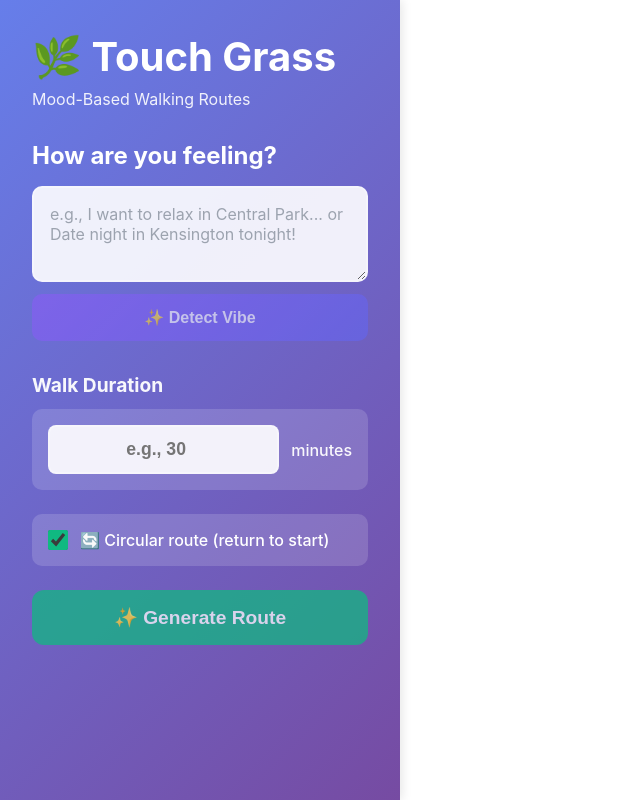
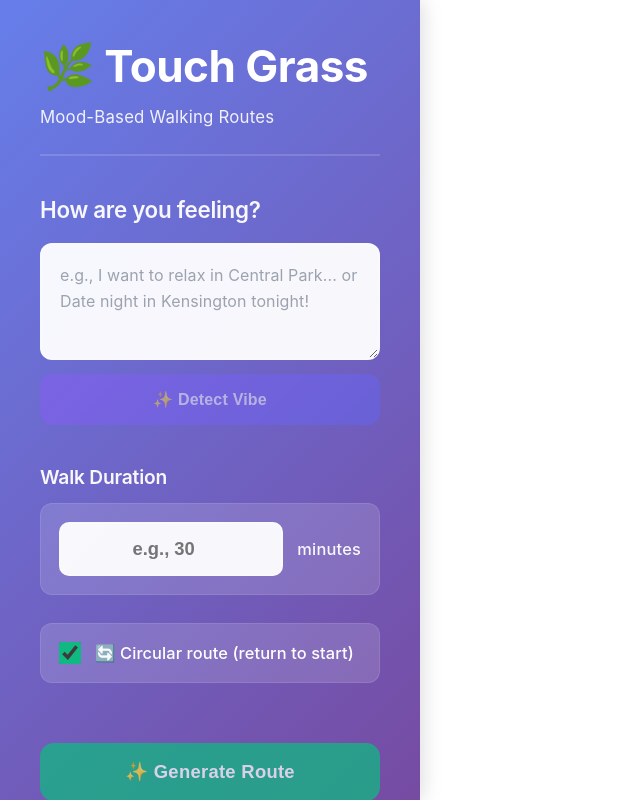
Before and after one commit to dev16mehta/Touch-Grass, a React app in the folder frontend/: page / in a window 1280 px wide. Shown: the whole page, without its empty margins (0-640 px from the left). Built offline with nearby package versions, Linux system fonts and the light colour scheme; no server answers; the HTML template or start-up script is replaced by a standard one.

Commit message:
ui changes

```diff
--- a/frontend/src/App.css
+++ b/frontend/src/App.css
@@ -14,176 +14,232 @@
 }
 
 .sidebar {
-  width: 400px;
+  width: 420px;
   background: linear-gradient(135deg, #667eea 0%, #764ba2 100%);
   color: white;
-  padding: 2rem;
+  padding: 2.5rem;
   overflow-y: auto;
-  box-shadow: 2px 0 10px rgba(0, 0, 0, 0.1);
+  box-shadow: 2px 0 20px rgba(0, 0, 0, 0.15);
+}
+
+/* Custom scrollbar for sidebar */
+.sidebar::-webkit-scrollbar {
+  width: 8px;
+}
+
+.sidebar::-webkit-scrollbar-track {
+  background: rgba(255, 255, 255, 0.1);
+  border-radius: 10px;
+}
+
+.sidebar::-webkit-scrollbar-thumb {
+  background: rgba(255, 255, 255, 0.3);
+  border-radius: 10px;
+}
+
+.sidebar::-webkit-scrollbar-thumb:hover {
+  background: rgba(255, 255, 255, 0.4);
 }
 
 .header {
-  margin-bottom: 2rem;
+  margin-bottom: 2.5rem;
+  padding-bottom: 1.5rem;
+  border-bottom: 2px solid rgba(255, 255, 255, 0.15);
 }
 
 .header h1 {
-  font-size: 2.5rem;
-  margin-bottom: 0.5rem;
+  font-size: 2.75rem;
+  margin-bottom: 0.75rem;
+  font-weight: 700;
+  letter-spacing: -0.5px;
+  line-height: 1.2;
 }
 
 .tagline {
-  font-size: 1rem;
+  font-size: 1.05rem;
   opacity: 0.9;
+  line-height: 1.5;
+  letter-spacing: 0.2px;
 }
 
 .vibe-selector {
-  margin-bottom: 2rem;
+  margin-bottom: 2.5rem;
 }
 
 .vibe-selector h2 {
-  font-size: 1.5rem;
-  margin-bottom: 1rem;
+  font-size: 1.4rem;
+  margin-bottom: 1.25rem;
+  font-weight: 600;
+  letter-spacing: -0.3px;
+  opacity: 0.95;
 }
 
 .vibe-grid {
   display: grid;
   grid-template-columns: repeat(2, 1fr);
-  gap: 1rem;
+  gap: 0.875rem;
 }
 
 .vibe-button {
   background: white;
-  border: 3px solid #e5e7eb;
-  border-radius: 12px;
+  border: 3px solid transparent;
+  border-radius: 14px;
   padding: 1.5rem 1rem;
   cursor: pointer;
-  transition: all 0.3s ease;
+  transition: all 0.25s cubic-bezier(0.4, 0, 0.2, 1);
   display: flex;
   flex-direction: column;
   align-items: center;
-  gap: 0.5rem;
+  gap: 0.625rem;
+  box-shadow: 0 2px 8px rgba(0, 0, 0, 0.08);
 }
 
 .vibe-button:hover {
-  transform: translateY(-2px);
-  box-shadow: 0 4px 12px rgba(0, 0, 0, 0.15);
+  transform: translateY(-3px);
+  box-shadow: 0 6px 16px rgba(0, 0, 0, 0.12);
+  border-color: rgba(102, 126, 234, 0.2);
 }
 
 .vibe-button.active {
   border-width: 3px;
-  box-shadow: 0 4px 12px rgba(0, 0, 0, 0.2);
-  transform: scale(1.05);
+  box-shadow: 0 6px 20px rgba(0, 0, 0, 0.18);
+  transform: translateY(-3px) scale(1.02);
 }
 
 .vibe-emoji {
-  font-size: 2.5rem;
+  font-size: 2.75rem;
+  line-height: 1;
 }
 
 .vibe-name {
-  font-size: 1rem;
+  font-size: 1.05rem;
   font-weight: 600;
   color: #1f2937;
+  letter-spacing: 0.2px;
 }
 
 .generate-button {
   width: 100%;
-  padding: 1rem;
-  font-size: 1.2rem;
+  padding: 1.125rem;
+  font-size: 1.15rem;
   font-weight: 600;
   color: white;
   background: #10b981;
   border: none;
-  border-radius: 12px;
+  border-radius: 14px;
   cursor: pointer;
-  transition: all 0.3s ease;
-  margin-bottom: 1rem;
+  transition: all 0.25s cubic-bezier(0.4, 0, 0.2, 1);
+  margin: 2rem 0 1.5rem 0;
+  box-shadow: 0 4px 14px rgba(16, 185, 129, 0.3);
+  letter-spacing: 0.3px;
 }
 
 .generate-button:hover:not(:disabled) {
-  transform: translateY(-2px);
-  box-shadow: 0 6px 20px rgba(16, 185, 129, 0.4);
+  transform: translateY(-3px);
+  box-shadow: 0 8px 24px rgba(16, 185, 129, 0.4);
+}
+
+.generate-button:active:not(:disabled) {
+  transform: translateY(-1px);
+  box-shadow: 0 4px 12px rgba(16, 185, 129, 0.3);
 }
 
 .generate-button:disabled {
-  opacity: 0.6;
+  opacity: 0.5;
   cursor: not-allowed;
+  box-shadow: none;
 }
 
 .error-message {
-  background: rgba(239, 68, 68, 0.2);
-  border: 1px solid rgba(239, 68, 68, 0.5);
-  border-radius: 8px;
-  padding: 1rem;
-  margin-bottom: 1rem;
-  font-size: 0.9rem;
+  background: rgba(239, 68, 68, 0.15);
+  border: 1.5px solid rgba(239, 68, 68, 0.4);
+  border-radius: 10px;
+  padding: 1.125rem;
+  margin-bottom: 1.25rem;
+  font-size: 0.95rem;
+  line-height: 1.5;
 }
 
 .route-info {
-  background: rgba(255, 255, 255, 0.1);
-  border-radius: 12px;
-  padding: 1.5rem;
-  backdrop-filter: blur(10px);
+  background: rgba(255, 255, 255, 0.12);
+  border-radius: 16px;
+  padding: 1.75rem;
+  backdrop-filter: blur(12px);
+  box-shadow: 0 4px 16px rgba(0, 0, 0, 0.1);
 }
 
 .route-info h3 {
-  font-size: 1.3rem;
-  margin-bottom: 0.75rem;
+  font-size: 1.4rem;
+  margin-bottom: 1rem;
+  font-weight: 600;
+  letter-spacing: -0.3px;
+  line-height: 1.3;
 }
 
 .route-description {
-  font-size: 0.95rem;
-  line-height: 1.6;
+  font-size: 1rem;
+  line-height: 1.65;
   margin-bottom: 1.5rem;
   opacity: 0.95;
+  letter-spacing: 0.1px;
 }
 
 /* Places Section */
 .places-section {
-  margin-top: 1.5rem;
+  margin-top: 2rem;
+  padding-top: 1.5rem;
+  border-top: 1px solid rgba(255, 255, 255, 0.15);
 }
 
 .places-section h4 {
-  font-size: 1.1rem;
-  margin-bottom: 0.25rem;
+  font-size: 1.15rem;
+  margin-bottom: 0.5rem;
+  font-weight: 600;
+  letter-spacing: -0.2px;
 }
 
 .places-subtitle {
-  font-size: 0.85rem;
-  opacity: 0.8;
-  margin-bottom: 1rem;
+  font-size: 0.9rem;
+  opacity: 0.85;
+  margin-bottom: 1.25rem;
+  line-height: 1.5;
 }
 
 .places-list {
   display: flex;
   flex-direction: column;
-  gap: 0.75rem;
+  gap: 0.875rem;
 }
 
 .place-card {
-  background: rgba(255, 255, 255, 0.12);
-  border-radius: 10px;
-  padding: 0.875rem;
-  transition: all 0.2s ease;
+  background: rgba(255, 255, 255, 0.14);
+  border-radius: 12px;
+  padding: 1rem;
+  transition: all 0.25s cubic-bezier(0.4, 0, 0.2, 1);
+  border: 1px solid rgba(255, 255, 255, 0.08);
 }
 
 .place-card:hover {
-  background: rgba(255, 255, 255, 0.18);
-  transform: translateX(4px);
+  background: rgba(255, 255, 255, 0.2);
+  transform: translateX(6px);
+  border-color: rgba(255, 255, 255, 0.15);
+  box-shadow: 0 2px 8px rgba(0, 0, 0, 0.1);
 }
 
 .place-header {
   display: flex;
   justify-content: space-between;
   align-items: flex-start;
-  margin-bottom: 0.5rem;
+  margin-bottom: 0.625rem;
 }
 
 .place-name {
   font-weight: 600;
-  font-size: 0.95rem;
-  line-height: 1.3;
+  font-size: 0.975rem;
+  line-height: 1.4;
   flex: 1;
-  margin-right: 0.5rem;
+  margin-right: 0.75rem;
+  letter-spacing: 0.1px;
 }
 
 .place-distance {
@@ -249,11 +305,13 @@
 }
 
 .places-more {
-  font-size: 0.85rem;
-  opacity: 0.7;
+  font-size: 0.9rem;
+  opacity: 0.75;
   text-align: center;
-  margin-top: 0.75rem;
+  margin-top: 1rem;
   font-style: italic;
+  letter-spacing: 0.1px;
+  line-height: 1.5;
 }
 
 .map-container {
@@ -317,103 +375,127 @@
 
 /* Mood Selector */
 .mood-selector {
-  margin-bottom: 2rem;
+  margin-bottom: 2.5rem;
 }
 
 .mood-selector h2 {
-  font-size: 1.5rem;
-  margin-bottom: 1rem;
+  font-size: 1.4rem;
+  margin-bottom: 1.25rem;
+  font-weight: 600;
+  letter-spacing: -0.3px;
+  opacity: 0.95;
 }
 
 .mood-input-group {
   display: flex;
   flex-direction: column;
-  gap: 0.75rem;
+  gap: 0.875rem;
 }
 
 .mood-input {
   width: 100%;
-  padding: 1rem;
+  padding: 1.125rem;
   font-size: 1rem;
   font-family: inherit;
-  border: 2px solid rgba(255, 255, 255, 0.3);
-  border-radius: 10px;
-  background: rgba(255, 255, 255, 0.9);
+  border: 2px solid rgba(255, 255, 255, 0.25);
+  border-radius: 12px;
+  background: rgba(255, 255, 255, 0.95);
   color: #1f2937;
   resize: vertical;
-  min-height: 80px;
+  min-height: 90px;
+  line-height: 1.6;
+  transition: all 0.25s ease;
 }
 
 .mood-input:focus {
   outline: none;
-  border-color: rgba(255, 255, 255, 0.8);
-  box-shadow: 0 0 0 3px rgba(255, 255, 255, 0.2);
+  border-color: rgba(255, 255, 255, 0.9);
+  box-shadow: 0 0 0 3px rgba(255, 255, 255, 0.15);
+  background: white;
 }
 
 .mood-input::placeholder {
   color: #9ca3af;
+  letter-spacing: 0.1px;
 }
 
 .detect-button {
-  padding: 0.875rem 1.5rem;
+  padding: 1rem 1.5rem;
   font-size: 1rem;
   font-weight: 600;
   color: white;
   background: linear-gradient(135deg, #8b5cf6 0%, #6366f1 100%);
   border: none;
-  border-radius: 10px;
+  border-radius: 12px;
   cursor: pointer;
-  transition: all 0.3s ease;
+  transition: all 0.25s cubic-bezier(0.4, 0, 0.2, 1);
+  box-shadow: 0 3px 10px rgba(139, 92, 246, 0.25);
+  letter-spacing: 0.2px;
 }
 
 .detect-button:hover:not(:disabled) {
   transform: translateY(-2px);
-  box-shadow: 0 6px 20px rgba(139, 92, 246, 0.4);
+  box-shadow: 0 6px 18px rgba(139, 92, 246, 0.35);
+}
+
+.detect-button:active:not(:disabled) {
+  transform: translateY(0);
+  box-shadow: 0 2px 8px rgba(139, 92, 246, 0.25);
 }
 
 .detect-button:disabled {
-  opacity: 0.6;
+  opacity: 0.5;
   cursor: not-allowed;
+  box-shadow: none;
 }
 
 .detected-vibe {
   display: flex;
   align-items: center;
-  gap: 1rem;
-  margin-top: 1rem;
-  padding: 1rem;
-  background: rgba(255, 255, 255, 0.2);
-  border-radius: 10px;
-  backdrop-filter: blur(10px);
+  gap: 1.125rem;
+  margin-top: 1.25rem;
+  padding: 1.125rem;
+  background: rgba(255, 255, 255, 0.18);
+  border-radius: 14px;
+  backdrop-filter: blur(12px);
   position: relative;
+  border: 1px solid rgba(255, 255, 255, 0.2);
+  box-shadow: 0 2px 8px rgba(0, 0, 0, 0.08);
 }
 
 .detected-emoji {
-  font-size: 2.5rem;
+  font-size: 2.75rem;
+  line-height: 1;
 }
 
 .detected-info {
   display: flex;
   flex-direction: column;
-  gap: 0.25rem;
+  gap: 0.375rem;
+  flex: 1;
 }
 
 .detected-name {
-  font-size: 1.2rem;
+  font-size: 1.25rem;
   font-weight: 600;
   text-transform: capitalize;
+  letter-spacing: -0.2px;
+  line-height: 1.2;
 }
 
 .detected-desc {
-  font-size: 0.9rem;
+  font-size: 0.925rem;
   opacity: 0.9;
+  line-height: 1.5;
+  letter-spacing: 0.1px;
 }
 
 .detected-location {
-  font-size: 0.85rem;
+  font-size: 0.875rem;
   opacity: 0.85;
   margin-top: 0.25rem;
   font-style: italic;
+  letter-spacing: 0.1px;
 }
 
 .clear-location-btn {
@@ -441,78 +523,87 @@
 
 /* Duration Selector */
 .duration-selector {
-  margin-bottom: 1.5rem;
+  margin-bottom: 1.75rem;
 }
 
 .duration-selector h3 {
   font-size: 1.2rem;
-  margin-bottom: 0.75rem;
+  margin-bottom: 0.875rem;
   opacity: 0.95;
+  font-weight: 600;
+  letter-spacing: -0.2px;
 }
 
 .duration-input-group {
   display: flex;
   align-items: center;
-  gap: 0.75rem;
-  background: rgba(255, 255, 255, 0.15);
-  padding: 1rem;
-  border-radius: 10px;
+  gap: 0.875rem;
+  background: rgba(255, 255, 255, 0.14);
+  padding: 1.125rem;
+  border-radius: 12px;
+  border: 1px solid rgba(255, 255, 255, 0.1);
 }
 
 .duration-input {
   flex: 1;
-  padding: 0.75rem;
-  font-size: 1.1rem;
+  padding: 0.875rem;
+  font-size: 1.15rem;
   font-weight: 600;
-  border: 2px solid rgba(255, 255, 255, 0.3);
-  border-radius: 8px;
-  background: rgba(255, 255, 255, 0.9);
+  border: 2px solid rgba(255, 255, 255, 0.25);
+  border-radius: 10px;
+  background: rgba(255, 255, 255, 0.95);
   color: #1f2937;
   text-align: center;
+  transition: all 0.25s ease;
 }
 
 .duration-input:focus {
   outline: none;
-  border-color: rgba(255, 255, 255, 0.8);
-  box-shadow: 0 0 0 3px rgba(255, 255, 255, 0.2);
+  border-color: rgba(255, 255, 255, 0.9);
+  box-shadow: 0 0 0 3px rgba(255, 255, 255, 0.15);
+  background: white;
 }
 
 .duration-label {
-  font-size: 1rem;
+  font-size: 1.025rem;
   font-weight: 500;
   opacity: 0.95;
+  letter-spacing: 0.2px;
 }
 
 /* Route Type Selector */
 .route-type-selector {
-  margin-bottom: 1.5rem;
+  margin-bottom: 1.75rem;
 }
 
 .toggle-label {
   display: flex;
   align-items: center;
-  gap: 0.75rem;
+  gap: 0.875rem;
   cursor: pointer;
-  background: rgba(255, 255, 255, 0.15);
-  padding: 1rem;
-  border-radius: 10px;
-  transition: all 0.3s ease;
+  background: rgba(255, 255, 255, 0.14);
+  padding: 1.125rem;
+  border-radius: 12px;
+  transition: all 0.25s cubic-bezier(0.4, 0, 0.2, 1);
+  border: 1px solid rgba(255, 255, 255, 0.1);
 }
 
 .toggle-label:hover {
   background: rgba(255, 255, 255, 0.2);
+  border-color: rgba(255, 255, 255, 0.15);
 }
 
 .toggle-label input[type="checkbox"] {
-  width: 20px;
-  height: 20px;
+  width: 22px;
+  height: 22px;
   cursor: pointer;
   accent-color: #10b981;
 }
 
 .toggle-text {
-  font-size: 1rem;
+  font-size: 1.025rem;
   font-weight: 500;
+  letter-spacing: 0.1px;
 }
 
 /* Route Statistics */
@@ -747,3 +838,49 @@
     min-width: auto;
   }
 }
+
+/* Export to Google Maps Button */
+.export-button {
+  width: 100%;
+  padding: 1.125rem 1.5rem;
+  margin: 1.75rem 0;
+  background: linear-gradient(135deg, #4285f4 0%, #34a853 100%);
+  color: white;
+  border: none;
+  border-radius: 14px;
+  font-size: 1.05rem;
+  font-weight: 600;
+  cursor: pointer;
+  display: flex;
+  align-items: center;
+  justify-content: center;
+  gap: 0.875rem;
+  transition: all 0.25s cubic-bezier(0.4, 0, 0.2, 1);
+  box-shadow: 0 4px 14px rgba(66, 133, 244, 0.3);
+  letter-spacing: 0.2px;
+}
+
+.export-button:hover {
+  transform: translateY(-3px);
+  box-shadow: 0 8px 24px rgba(66, 133, 244, 0.4);
+  background: linear-gradient(135deg, #5a95f5 0%, #4db85d 100%);
+}
+
+.export-button:active {
+  transform: translateY(-1px);
+  box-shadow: 0 4px 12px rgba(66, 133, 244, 0.3);
+}
+
+.export-icon {
+  font-size: 1.25rem;
+  animation: pulse-icon 2s ease-in-out infinite;
+}
+
+@keyframes pulse-icon {
+  0%, 100% {
+    transform: scale(1);
+  }
+  50% {
+    transform: scale(1.1);
+  }
+}
--- a/frontend/src/components/RouteInfo.jsx
+++ b/frontend/src/components/RouteInfo.jsx
@@ -117,6 +117,41 @@ export const RouteInfo = ({ routeData, isCircular }) => {
   // Limit to 1-5 places
   const places = filteredPlaces.slice(0, Math.min(5, Math.max(1, filteredPlaces.length)))
 
+  // Function to export route to Google Maps
+  const exportToGoogleMaps = () => {
+    if (!routeData || !routeData.route || !routeData.route.coordinates) return
+
+    const coords = routeData.route.coordinates
+    if (coords.length < 2) return
+
+    // Get start and end coordinates
+    const start = coords[0] // [lng, lat]
+    const end = coords[coords.length - 1] // [lng, lat]
+
+    // Build Google Maps URL
+    // Format: https://www.google.com/maps/dir/?api=1&origin=LAT,LNG&destination=LAT,LNG&waypoints=LAT,LNG|LAT,LNG&travelmode=walking
+    let url = `https://www.google.com/maps/dir/?api=1`
+    url += `&origin=${start[1]},${start[0]}`
+    url += `&destination=${end[1]},${end[0]}`
+
+    // Add waypoints if we have places with coordinates
+    if (places.length > 0) {
+      const waypoints = places
+        .filter(p => p.latitude && p.longitude)
+        .map(p => `${p.latitude},${p.longitude}`)
+        .join('|')
+
+      if (waypoints) {
+        url += `&waypoints=${waypoints}`
+      }
+    }
+
+    url += `&travelmode=walking`
+
+    // Open in new tab/window (will open Google Maps app on mobile if available)
+    window.open(url, '_blank')
+  }
+
   return (
     <div className="route-info">
       <h3>Your {routeData.vibe} walk {routeData.config.emoji}</h3>
@@ -137,6 +172,15 @@ export const RouteInfo = ({ routeData, isCircular }) => {
       </div>
 
       <p className="route-description">{routeData.description}</p>
+
+      <button
+        className="export-button"
+        onClick={exportToGoogleMaps}
+        title="Open this route in Google Maps"
+      >
+        <span className="export-icon">📍</span>
+        Open in Google Maps
+      </button>
 
       <div className="places-section">
         <h4>Places that shaped your route ({places.length})</h4>
```
Also changed, not shown: 1 other file (tests, documents, lock files or other folders).
